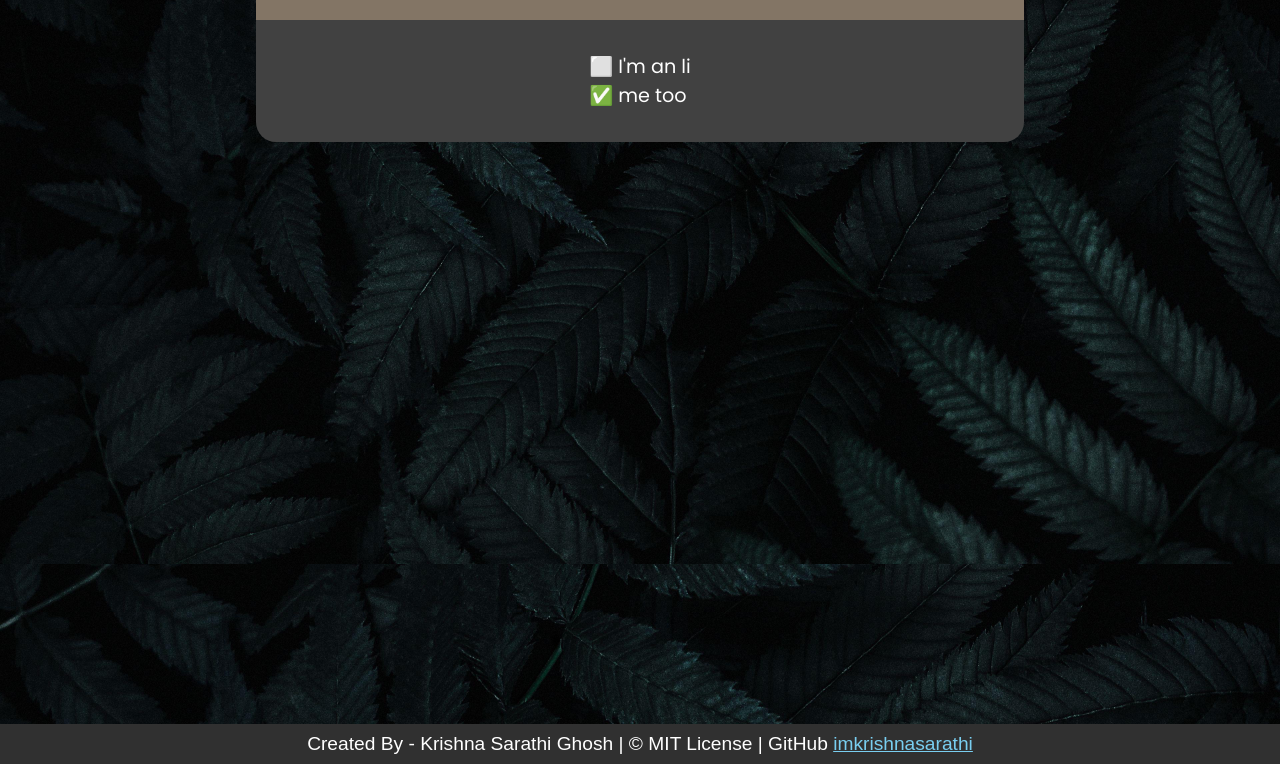
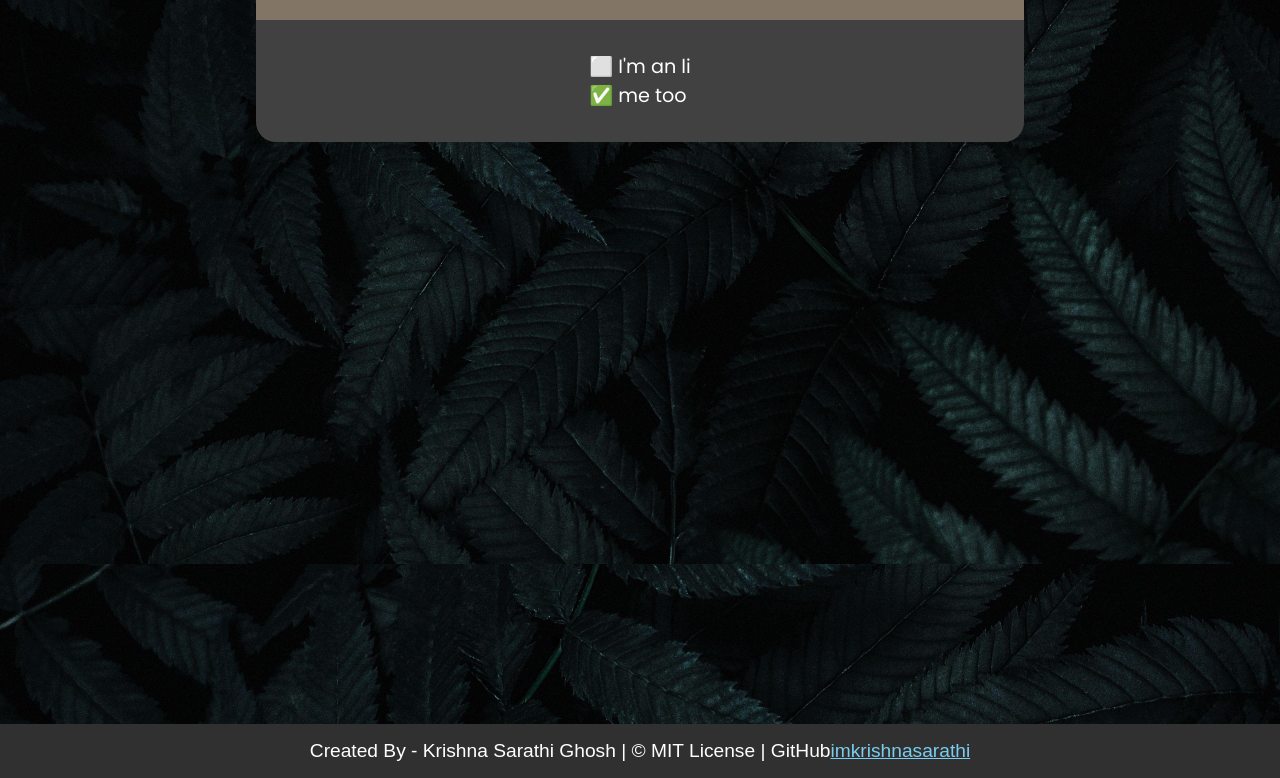
Before and after one commit to imkrishnasarathi/To-Do-App, a plain HTML site: page index.html in a window 1280 px wide. Shown: the part 347-1125 px from the top of the page. Drawn offline with Linux system fonts and the light colour scheme.

Commit message:
Update style.css

```diff
--- a/style.css
+++ b/style.css
@@ -81,9 +81,12 @@
 	display: flex;
 	justify-content: center;
 	flex-wrap: wrap;
+	padding-left: 2vw;
+	padding-right: 2vw;
 }
 
 .card{
+	box-sizing: border-box;
 	display: flex;
 	flex-direction: column;
 	flex-wrap: wrap;
@@ -114,13 +117,18 @@
 
 .footer {
   display: flex;
+  flex-wrap: wrap;
   justify-content: center;
   align-items: center;
   background-color: #303030;
-  height: 5vh;
+  padding-top: 2vh;
+  padding-bottom: 2vh;
+  height: auto;
 }
 
 .footer > #footer-text {
+	display: flex;
+	flex-wrap: wrap;
 	text-align: center;
 	color: white;
 	font-family: Arial, Helvetica, sans-serif;
```
